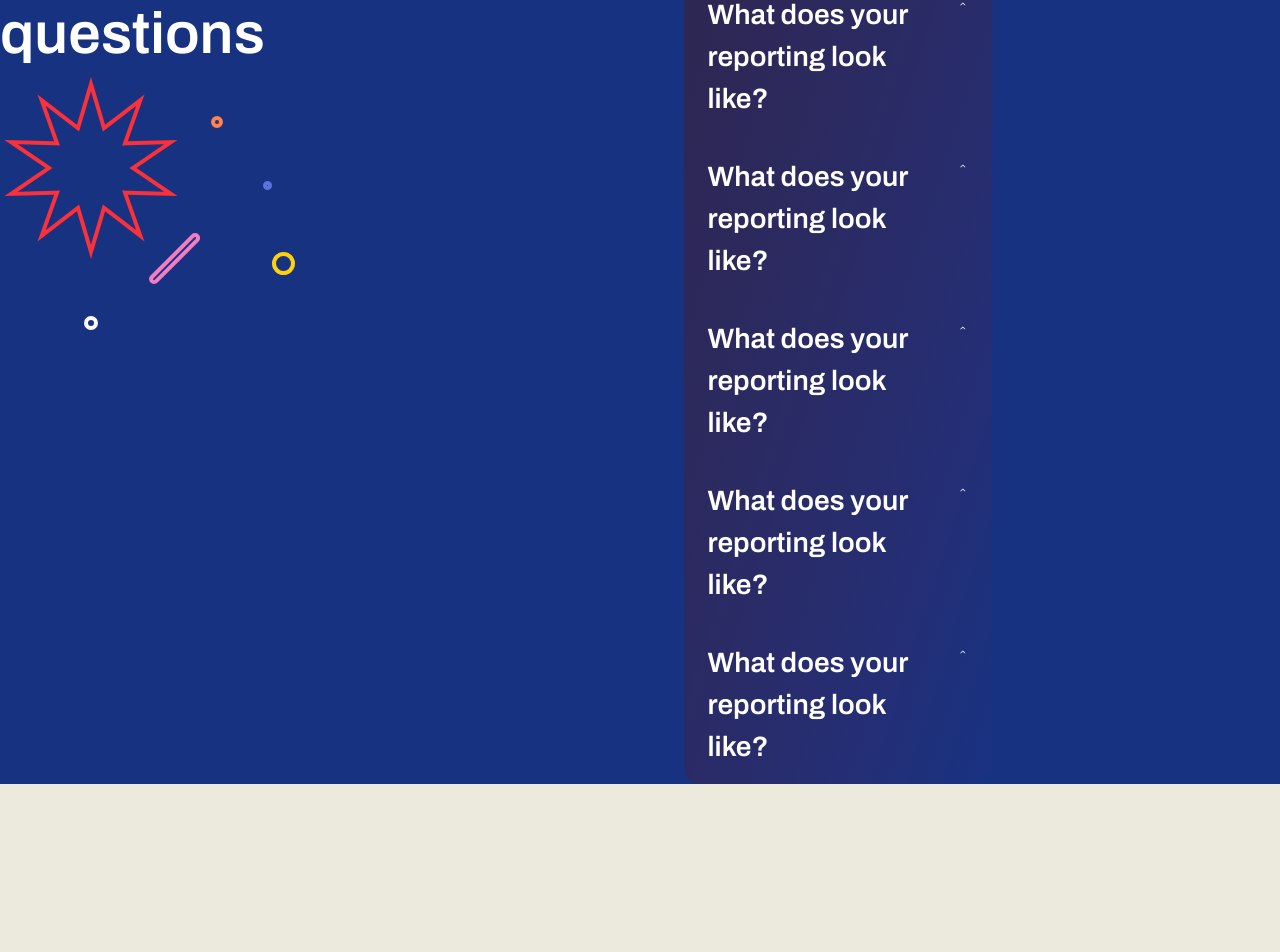
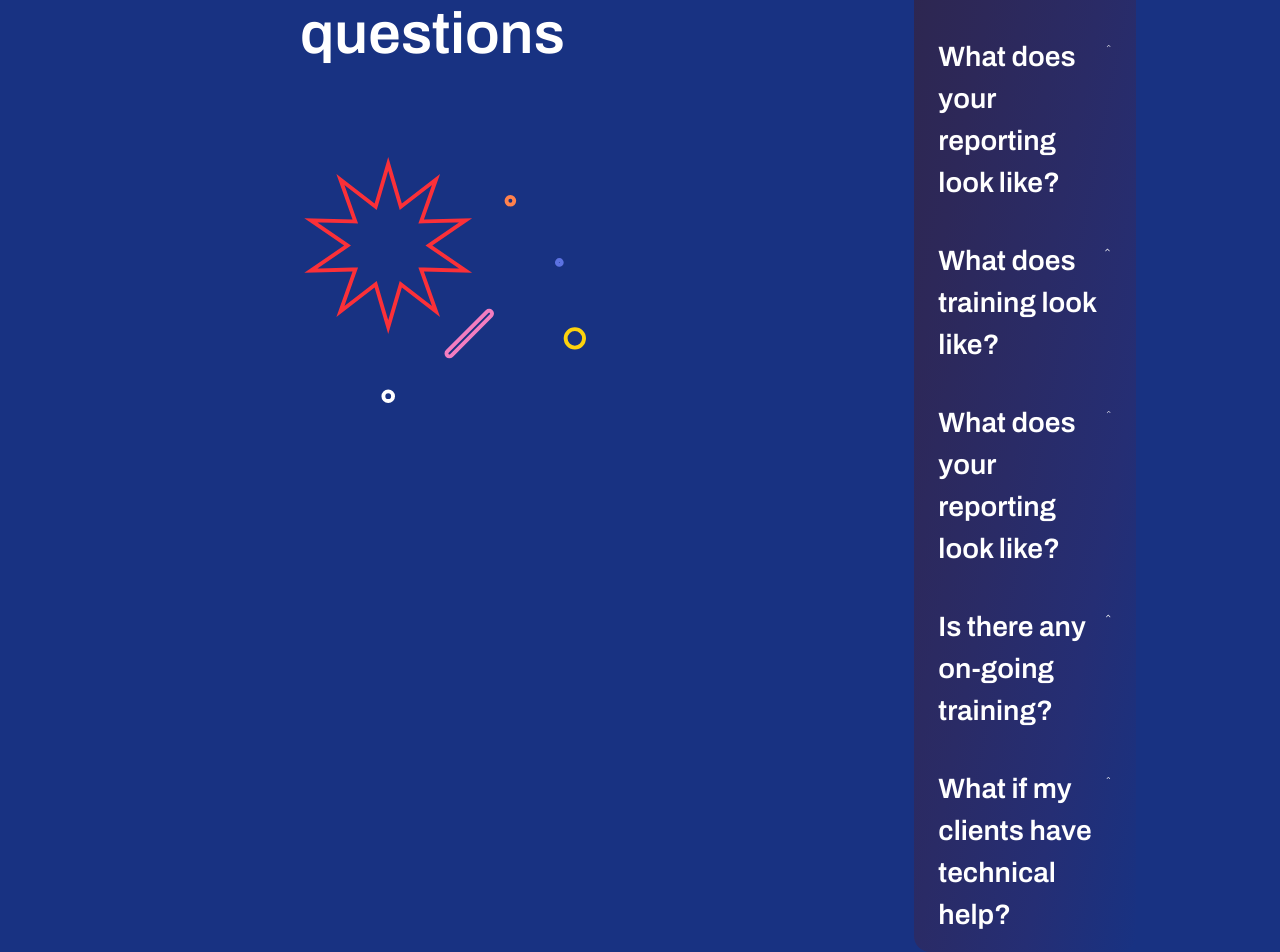
Before and after one commit to almondkiruthu/Limarge, a React (Vite) app in the folder client/: page / in a window 1280 px wide. Shown: the part 8632-9584 px from the top of the page. Before the commit the page ends 9416 px from the top, so only its background shows below. Built offline with nearby package versions, Linux system fonts and the light colour scheme.

Commit message:
Created the accordion ccomopnent

```diff
--- a/client/src/components/Accordion.tsx
+++ b/client/src/components/Accordion.tsx
@@ -31,7 +31,25 @@ export default function Accordion() {
                 <ChevronUpIcon
                   className={`${
                     open ? "rotate-180 transform" : ""
-                  } h-5 w-5 text-white font-archivo ml-8`}
+                  } h-5 w-5 text-white font-archivo `}
+                />
+              </Disclosure.Button>
+              <Disclosure.Panel className="px-4 pt-4 pb-2 text-base text-white font-inter">
+                If you're unhappy with your purchase for any reason, email us
+                within 90 days and we'll refund you in full, no questions asked.
+              </Disclosure.Panel>
+            </>
+          )}
+        </Disclosure>
+        <Disclosure as="div" className="mt-5">
+          {({ open }) => (
+            <>
+              <Disclosure.Button className=" font-archivo font-semibold flex w-full justify-between rounded-lg px-4 py-2 text-left text-[28px] text-white focus:outline-none focus-visible:ring focus-visible:ring-purple-500 focus-visible:ring-opacity-75">
+                <span>What does training look like?</span>
+                <ChevronUpIcon
+                  className={`${
+                    open ? "rotate-180 transform" : ""
+                  } h-5 w-5 text-white font-archivo `}
                 />
               </Disclosure.Button>
               <Disclosure.Panel className="px-4 pt-4 pb-2 text-base text-white font-inter">
@@ -49,7 +67,7 @@ export default function Accordion() {
                 <ChevronUpIcon
                   className={`${
                     open ? "rotate-180 transform" : ""
-                  } h-5 w-5 text-white font-archivo ml-8`}
+                  } h-5 w-5 text-white font-archivo `}
                 />
               </Disclosure.Button>
               <Disclosure.Panel className="px-4 pt-4 pb-2 text-base text-white font-inter">
@@ -63,11 +81,11 @@ export default function Accordion() {
           {({ open }) => (
             <>
               <Disclosure.Button className=" font-archivo font-semibold flex w-full justify-between rounded-lg px-4 py-2 text-left text-[28px] text-white focus:outline-none focus-visible:ring focus-visible:ring-purple-500 focus-visible:ring-opacity-75">
-                <span>What does your reporting look like?</span>
+                <span>Is there any on-going training?</span>
                 <ChevronUpIcon
                   className={`${
                     open ? "rotate-180 transform" : ""
-                  } h-5 w-5 text-white font-archivo ml-8`}
+                  } h-5 w-5 text-white font-archivo`}
                 />
               </Disclosure.Button>
               <Disclosure.Panel className="px-4 pt-4 pb-2 text-base text-white font-inter">
@@ -81,29 +99,11 @@ export default function Accordion() {
           {({ open }) => (
             <>
               <Disclosure.Button className=" font-archivo font-semibold flex w-full justify-between rounded-lg px-4 py-2 text-left text-[28px] text-white focus:outline-none focus-visible:ring focus-visible:ring-purple-500 focus-visible:ring-opacity-75">
-                <span>What does your reporting look like?</span>
+                <span>What if my clients have technical help?</span>
                 <ChevronUpIcon
                   className={`${
                     open ? "rotate-180 transform" : ""
-                  } h-5 w-5 text-white font-archivo ml-8`}
-                />
-              </Disclosure.Button>
-              <Disclosure.Panel className="px-4 pt-4 pb-2 text-base text-white font-inter">
-                If you're unhappy with your purchase for any reason, email us
-                within 90 days and we'll refund you in full, no questions asked.
-              </Disclosure.Panel>
-            </>
-          )}
-        </Disclosure>
-        <Disclosure as="div" className="mt-5">
-          {({ open }) => (
-            <>
-              <Disclosure.Button className=" font-archivo font-semibold flex w-full justify-between rounded-lg px-4 py-2 text-left text-[28px] text-white focus:outline-none focus-visible:ring focus-visible:ring-purple-500 focus-visible:ring-opacity-75">
-                <span>What does your reporting look like?</span>
-                <ChevronUpIcon
-                  className={`${
-                    open ? "rotate-180 transform" : ""
-                  } h-5 w-5 text-white font-archivo ml-8`}
+                  } h-5 w-5 text-white font-archivo `}
                 />
               </Disclosure.Button>
               <Disclosure.Panel className="px-4 pt-4 pb-2 text-base text-white font-inter">
--- a/client/src/components/Cta.tsx
+++ b/client/src/components/Cta.tsx
@@ -16,7 +16,7 @@ const Cta = () => {
             Book a demo
           </button>
         </div>
-        <div className="absolute top-[180px]">
+        <div className="absolute top-[200px]">
           <img src="/Cta/Mask.svg" alt="Line" />
         </div>
       </div>
--- a/client/src/components/Faq.tsx
+++ b/client/src/components/Faq.tsx
@@ -5,12 +5,12 @@ const Faq = () => {
   return (
     <>
       <div className="bg-customBlue text-white pt-44">
-        <div className="flex">
-          <div className="flex-col">
+        <div className="flex  gap-[40px]">
+          <div className="flex-col ml-[300px]">
             <h3 className="font-archivo text-[58px] font-semibold">
               Frequently asked <br /> questions
             </h3>
-            <div>
+            <div className="pt-20">
                 <img src="/Faq/FaqImage.svg" alt="FaqImage" />
             </div>
           </div>
```
